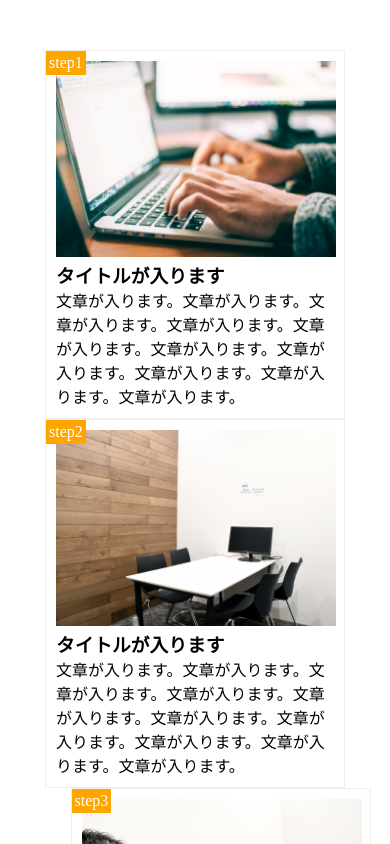
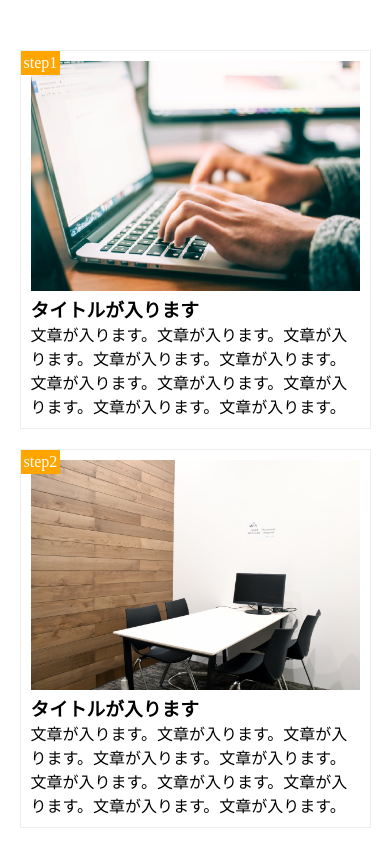
Before and after one commit to hiroki3756/html_lesson10, a plain HTML site: page index.html in a window 390 px wide. Shown: the top 844 px of the page. Drawn offline with Linux system fonts and the light colour scheme.

Commit message:
HTMLの課題終了

```diff
--- a/index.html
+++ b/index.html
@@ -8,8 +8,7 @@
   <link rel="stylesheet" href="style.css" >
 </head>
 <body>
-  <main>
-    <div class="main-contents">
+  <main class="main-contents clearfix">
       <div class="contents-icon">
         <img src="img/flow01.png" class="image1">
         <h3>タイトルが入ります</h3>
@@ -28,7 +27,6 @@
         <p>文章が入ります。文章が入ります。文章が入ります。文章が入ります。文章が入ります。文章が入ります。文章が入ります。文章が入ります。文章が入ります。文章が入ります。</p>
         <div class="num">step3</div>
       </div>
-    </div>
   </main>
 </body>
 </html>
--- a/style.css
+++ b/style.css
@@ -4,20 +4,29 @@
   box-sizing: border-box;
 }
 
+.clearfix::after {
+  content: "";
+  clear: both;
+  display: block;
+}
+
 .image1 {
-  width: 280px;
+  width: 100%;
 }
 .image2 {
-  width: 280px;
+  width: 100%;
 }
 .image3 {
-  width: 280px;
+  width: 100%;
 }
+
+
 
 .main-contents {
   width: 960px;
   margin: 0 auto;
-  padding-top: 50px;
+  margin-top: 50px;
+  margin-bottom: 50px;
 }
 
 .contents-icon {
@@ -28,6 +37,8 @@
   border: 1px solid #eee;
   margin-right: 30px;
 }
+
+
 
 .contents-icon:nth-child(3){margin-right: 0;}
 
@@ -41,27 +52,22 @@
 }
 
 @media screen and (max-width:768px) {
-  main{
 
-
-  }
 
   .contents-icon {
     float: none;
-    margin: 0 auto;
+    width: 100%;
   }
   .main-contents {
-    padding-bottom: 50px;
     width: 90%;
+    margin: 50px auto;
   }
-  .main-contents:last-child {
-    width: 90%;
-    margin: 0 auto;
-  }
-  .main-icon:nth-child(2) {
+
+
+  .contents-icon:nth-child(2) {
     margin-top: 20px;
   }
-  .main-icon:nth-child(3) {
+  .contents-icon:nth-child(3) {
     margin-top: 20px;
   }
 }
```
